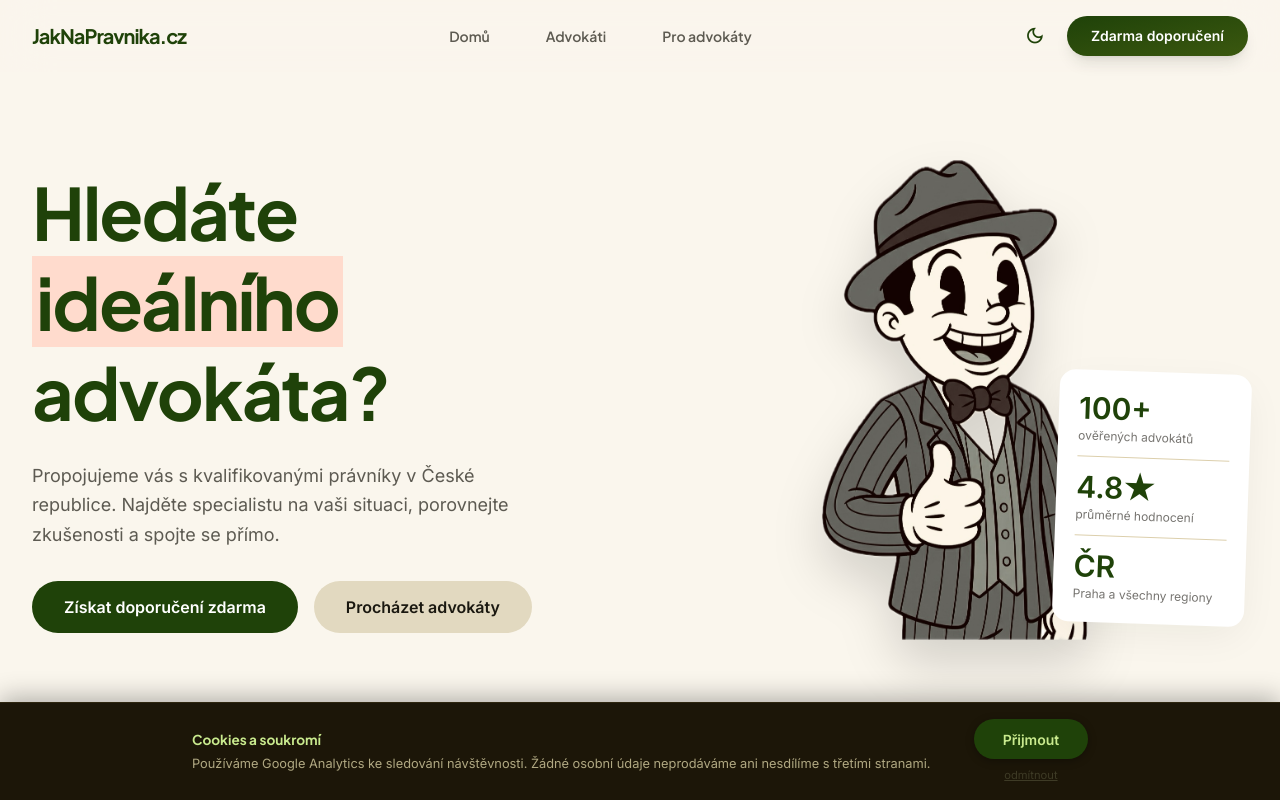
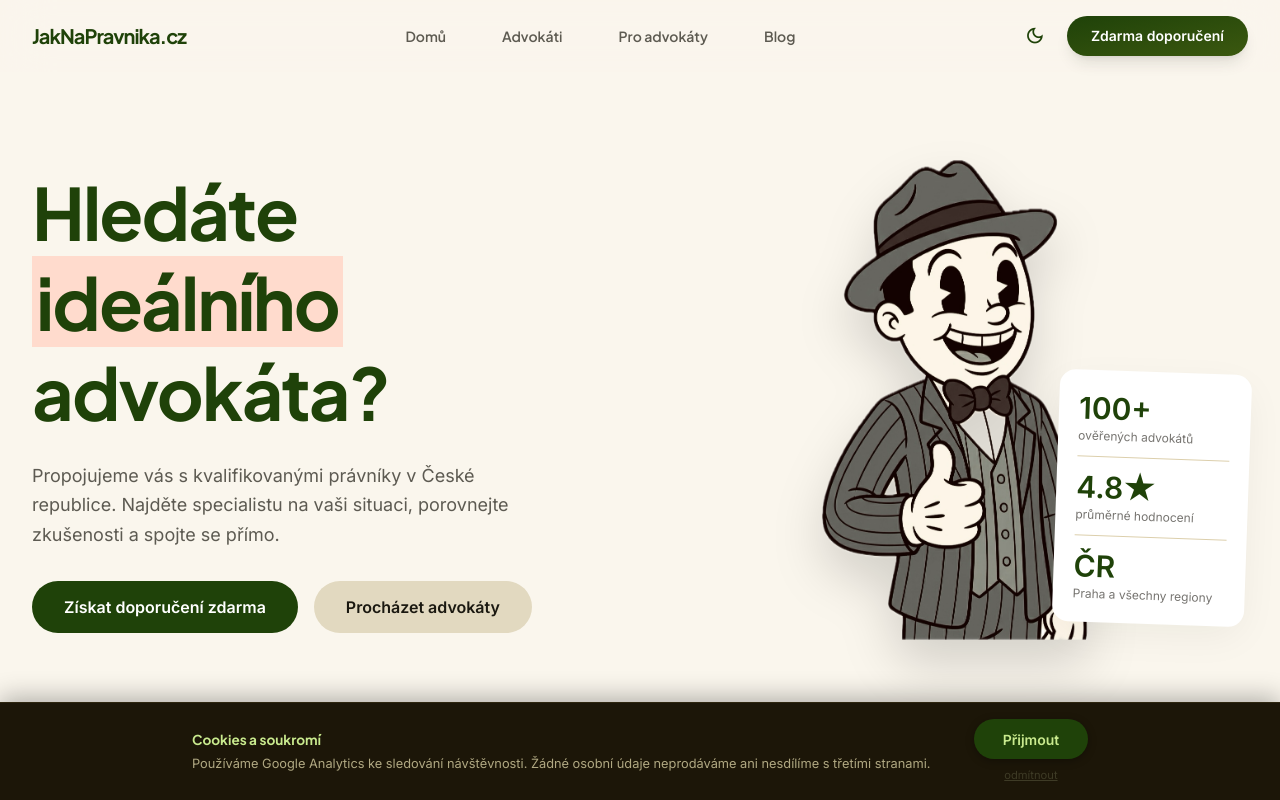
Before and after one commit to jindramich/jaknapravnika, a website: page index.html in a window 1280 px wide. Shown: the top 800 px of the page. Drawn offline with nearby package versions, Linux system fonts and the light colour scheme.

Commit message:
Add files via upload

```diff
--- a/index.html
+++ b/index.html
@@ -71,6 +71,7 @@
         <a href="index.html" class="text-sm font-semibold font-['Plus_Jakarta_Sans'] text-[#1a1810]/70 hover:text-[#1f4209] transition-all px-3 py-1 rounded-full hover:bg-[#f2e8d5]">Domů</a>
         <a href="advokati.html" class="text-sm font-semibold font-['Plus_Jakarta_Sans'] text-[#1a1810]/70 hover:text-[#1f4209] transition-all px-3 py-1 rounded-full hover:bg-[#f2e8d5]">Advokáti</a>
         <a href="registrace.html" class="text-sm font-semibold font-['Plus_Jakarta_Sans'] text-[#1a1810]/70 hover:text-[#1f4209] transition-all px-3 py-1 rounded-full hover:bg-[#f2e8d5]">Pro advokáty</a>
+        <a href="jak-najit-pravnika-a-vybrat-advokata.html" class="text-sm font-semibold font-['Plus_Jakarta_Sans'] text-[#1a1810]/70 hover:text-[#1f4209] transition-all px-3 py-1 rounded-full hover:bg-[#f2e8d5]">Blog</a>
       </div>
       <div class="flex items-center gap-3">
         <button onclick="toggleDarkMode()" title="Přepnout tmavý režim"
```
